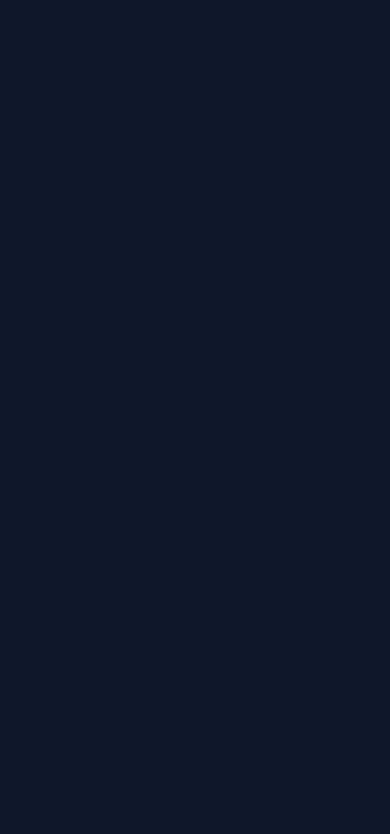
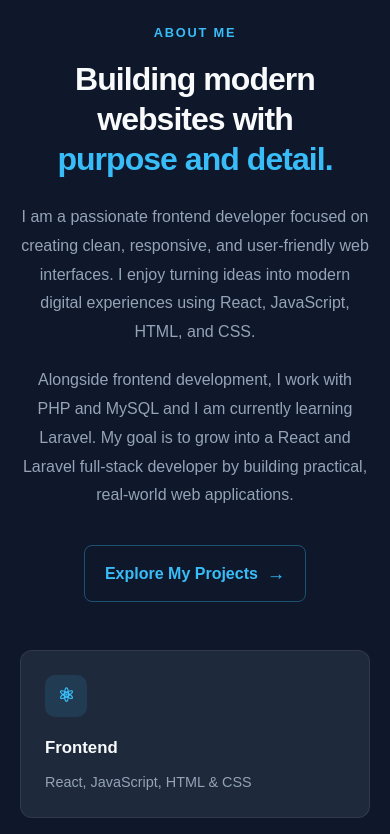
Before and after one commit to diako444/my-internship-portfolio, a React (Vite) app: page / in a window 390 px wide. Shown: the part 1060-1894 px from the top of the page. Before the commit the page ends 1006 px from the top, so only its background shows below. Built offline with nearby package versions, Linux system fonts and the light colour scheme.

Commit message:
feat: add responsive about section
- Added an About section with professional developer introduction
- Highlighted React, PHP, MySQL, and Laravel learning path
- Added responsive skill and goal cards
- Linked the section into the main application layout

```diff
--- a/src/App.jsx
+++ b/src/App.jsx
@@ -1,13 +1,15 @@
-import React from 'react';
 import Navbar from './components/Navbar';
 import Hero from './components/Hero';
+import About from './components/About';
 
 function App() {
   return (
     <div className="app">
       <Navbar />
+
       <main>
         <Hero />
+        <About />
       </main>
     </div>
   );
--- /dev/null
+++ b/src/components/About.css
@@ -0,0 +1,159 @@
+.about-section {
+  padding: 6rem 2rem;
+  background: #0f172a;
+  border-top: 1px solid rgba(255, 255, 255, 0.05);
+}
+
+.about-container {
+  width: 100%;
+  max-width: 1200px;
+  margin: 0 auto;
+  display: grid;
+  grid-template-columns: 1fr 1fr;
+  gap: 5rem;
+  align-items: center;
+}
+
+.section-label {
+  display: inline-block;
+  color: #38bdf8;
+  font-size: 0.8rem;
+  font-weight: 700;
+  letter-spacing: 0.14em;
+  margin-bottom: 1rem;
+}
+
+.section-title {
+  margin: 0 0 1.5rem;
+  color: #f8fafc;
+  font-size: 2.5rem;
+  line-height: 1.25;
+  letter-spacing: -0.03em;
+}
+
+.section-title span {
+  display: block;
+  color: #38bdf8;
+}
+
+.about-description {
+  margin: 0 0 1.2rem;
+  max-width: 560px;
+  color: #94a3b8;
+  font-size: 1rem;
+  line-height: 1.8;
+}
+
+.about-button {
+  display: inline-flex;
+  align-items: center;
+  gap: 0.55rem;
+  margin-top: 1rem;
+  padding: 0.8rem 1.25rem;
+  border: 1px solid rgba(56, 189, 248, 0.35);
+  border-radius: 8px;
+  color: #38bdf8;
+  font-weight: 600;
+  text-decoration: none;
+  transition: all 0.2s ease;
+}
+
+.about-button:hover {
+  color: #ffffff;
+  background: rgba(56, 189, 248, 0.12);
+  border-color: #38bdf8;
+  transform: translateY(-2px);
+}
+
+.about-button span {
+  font-size: 1.15rem;
+  transition: transform 0.2s ease;
+}
+
+.about-button:hover span {
+  transform: translateX(4px);
+}
+
+.about-highlights {
+  display: grid;
+  grid-template-columns: repeat(2, minmax(0, 1fr));
+  gap: 1rem;
+}
+
+.about-card {
+  min-height: 180px;
+  padding: 1.5rem;
+  background: #1e293b;
+  border: 1px solid rgba(255, 255, 255, 0.08);
+  border-radius: 12px;
+  transition: transform 0.25s ease, border-color 0.25s ease,
+    box-shadow 0.25s ease;
+}
+
+.about-card:hover {
+  border-color: rgba(56, 189, 248, 0.45);
+  box-shadow: 0 12px 28px rgba(0, 0, 0, 0.2);
+  transform: translateY(-5px);
+}
+
+.about-card-icon {
+  display: flex;
+  align-items: center;
+  justify-content: center;
+  width: 42px;
+  height: 42px;
+  margin-bottom: 1.1rem;
+  border-radius: 10px;
+  background: rgba(56, 189, 248, 0.12);
+  color: #38bdf8;
+  font-size: 1.2rem;
+  font-weight: 700;
+}
+
+.about-card h3 {
+  margin: 0 0 0.55rem;
+  color: #f8fafc;
+  font-size: 1.05rem;
+}
+
+.about-card p {
+  margin: 0;
+  color: #94a3b8;
+  font-size: 0.9rem;
+  line-height: 1.55;
+}
+
+/* Tablet and mobile */
+@media (max-width: 968px) {
+  .about-container {
+    grid-template-columns: 1fr;
+    gap: 3rem;
+  }
+
+  .about-intro {
+    text-align: center;
+  }
+
+  .about-description {
+    margin-right: auto;
+    margin-left: auto;
+  }
+}
+
+@media (max-width: 560px) {
+  .about-section {
+    padding: 4.5rem 1.25rem;
+  }
+
+  .section-title {
+    font-size: 2rem;
+  }
+
+  .about-highlights {
+    grid-template-columns: 1fr;
+  }
+
+  .about-card {
+    min-height: auto;
+  }
+}
--- /dev/null
+++ b/src/components/About.jsx
@@ -0,0 +1,64 @@
+import './About.css';
+
+function About() {
+  return (
+    <section id="about" className="about-section">
+      <div className="about-container">
+        <div className="about-intro">
+          <span className="section-label">ABOUT ME</span>
+
+          <h2 className="section-title">
+            Building modern websites with
+            <span> purpose and detail.</span>
+          </h2>
+
+          <p className="about-description">
+            I am a passionate frontend developer focused on creating clean,
+            responsive, and user-friendly web interfaces. I enjoy turning ideas
+            into modern digital experiences using React, JavaScript, HTML, and CSS.
+          </p>
+
+          <p className="about-description">
+            Alongside frontend development, I work with PHP and MySQL and I am
+            currently learning Laravel. My goal is to grow into a React and
+            Laravel full-stack developer by building practical, real-world web
+            applications.
+          </p>
+
+          <a href="#projects" className="about-button">
+            Explore My Projects
+            <span aria-hidden="true">→</span>
+          </a>
+        </div>
+
+        <div className="about-highlights">
+          <div className="about-card">
+            <div className="about-card-icon">⚛</div>
+            <h3>Frontend</h3>
+            <p>React, JavaScript, HTML & CSS</p>
+          </div>
+
+          <div className="about-card">
+            <div className="about-card-icon">&lt;/&gt;</div>
+            <h3>Backend Foundation</h3>
+            <p>PHP, MySQL & Laravel learning</p>
+          </div>
+
+          <div className="about-card">
+            <div className="about-card-icon">⌘</div>
+            <h3>Development Tools</h3>
+            <p>Git, GitHub, Vite & VS Code</p>
+          </div>
+
+          <div className="about-card">
+            <div className="about-card-icon">↗</div>
+            <h3>My Goal</h3>
+            <p>React & Laravel Full-Stack Developer</p>
+          </div>
+        </div>
+      </div>
+    </section>
+  );
+}
+
+export default About;
```
